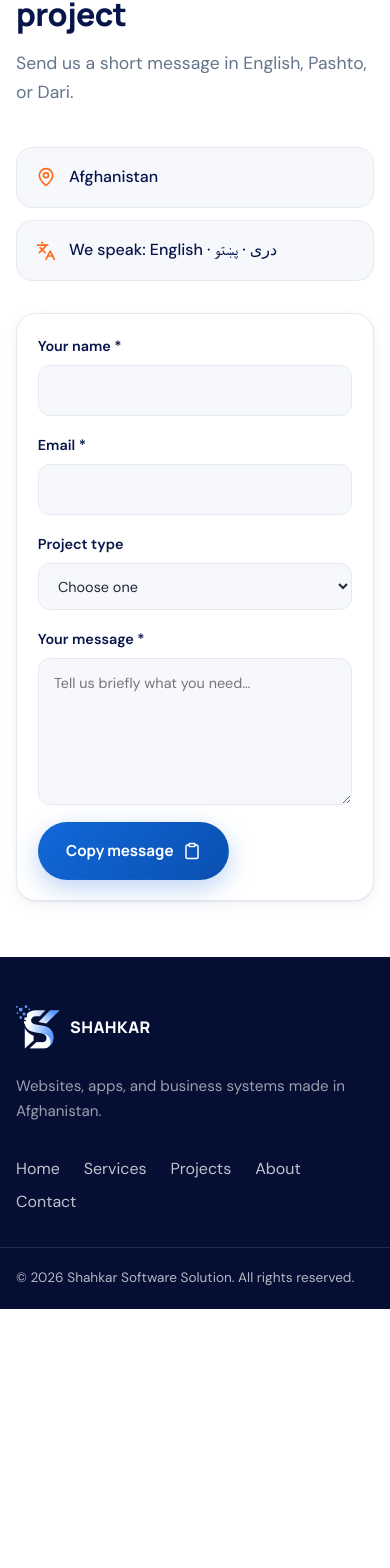
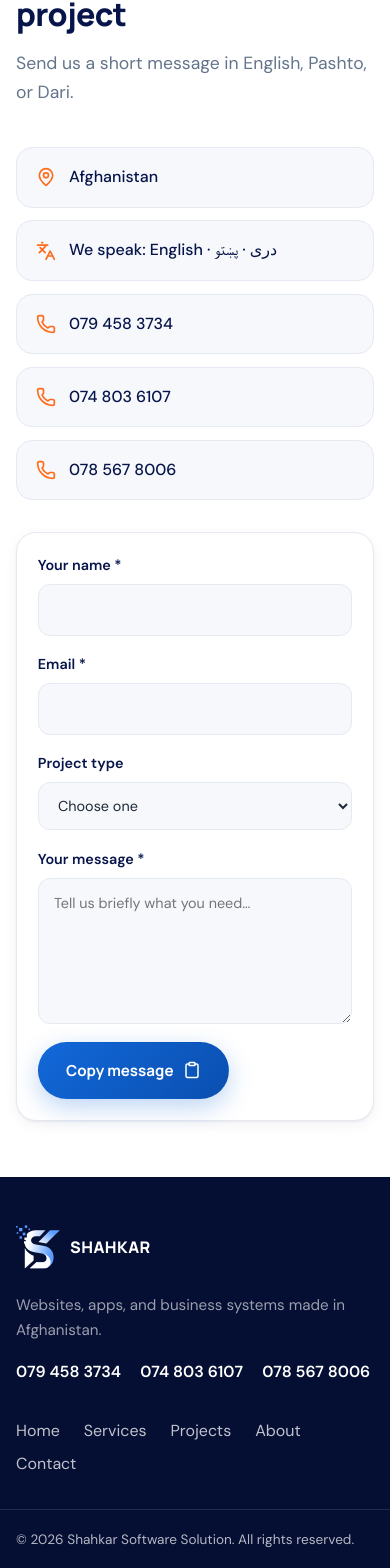
Before and after one commit to elhamuddinmayar/shahkar, a React (Vite) app: page /contact in a window 390 px wide. Shown: the part 209-1777 px from the top of the page. Before the commit the page ends 1518 px from the top, so only its background shows below. Built offline with nearby package versions, Linux system fonts and the light colour scheme.

Commit message:
add phone numbers

```diff
--- a/src/components/Footer.jsx
+++ b/src/components/Footer.jsx
@@ -1,6 +1,6 @@
 import { Link } from 'react-router-dom'
 import ShahkarLogo from './ShahkarLogo'
-import { company } from '../data/company'
+import { company, formatPhone, phoneLink } from '../data/company'
 import { navigation } from '../data/content'
 import { useLanguage } from '../i18n/LanguageContext'
 
@@ -11,6 +11,7 @@ export default function Footer() {
       <div className="footer-about">
         <Link to="/" className="brand brand--footer" dir="ltr"><ShahkarLogo size={44} tone="light" /><span>SHAHKAR<small>SOFTWARE SOLUTION</small></span></Link>
         <p>{t.footer.tagline}</p>
+        <div className="footer-phones">{company.phones.map(phone => <a key={phone} href={phoneLink(phone)} dir="ltr">{formatPhone(phone)}</a>)}</div>
       </div>
       <nav className="footer-links" aria-label="Footer">
         {navigation.map(([key, path]) => <Link key={path} to={path}>{t.nav[key]}</Link>)}
--- a/src/data/company.js
+++ b/src/data/company.js
@@ -3,6 +3,10 @@ export const company = {
   tagline: 'Software shaped around your business.',
   location: 'Afghanistan',
   email: '',
-  phone: '',
+  phones: ['0794583734', '0748036107', '0785678006'],
   socials: [],
 }
+
+// 0794583734 -> display "079 458 3734", link "tel:+93794583734"
+export const formatPhone = phone => phone.replace(/^(\d{3})(\d{3})(\d{4})$/, '$1 $2 $3')
+export const phoneLink = phone => `tel:+93${phone.replace(/^0/, '')}`
--- a/src/pages/Contact.jsx
+++ b/src/pages/Contact.jsx
@@ -1,7 +1,7 @@
 import { useState } from 'react'
-import { Check, Clipboard, Languages, Mail, MapPin, Send } from 'lucide-react'
+import { Check, Clipboard, Languages, Mail, MapPin, Phone, Send } from 'lucide-react'
 import { PageIntro } from '../components/Sections'
-import { company } from '../data/company'
+import { company, formatPhone, phoneLink } from '../data/company'
 import { useLanguage } from '../i18n/LanguageContext'
 import { languages } from '../i18n/translations'
 
@@ -45,6 +45,7 @@ export default function Contact() {
       <aside className="contact-info">
         <div><MapPin size={20} /><span>{c.location}</span></div>
         <div><Languages size={20} /><span>{c.languagesNote}: <bdi dir="ltr">{languages.map((item, index) => <span key={item.code}>{index > 0 && ' · '}<bdi lang={item.htmlLang}>{item.name}</bdi></span>)}</bdi></span></div>
+        {company.phones.map(phone => <a key={phone} href={phoneLink(phone)}><Phone size={20} /><span dir="ltr">{formatPhone(phone)}</span></a>)}
         {company.email && <a href={`mailto:${company.email}`}><Mail size={20} /><span>{company.email}</span></a>}
       </aside>
       <form className="contact-form" onSubmit={handleSubmit}>
--- a/src/site.css
+++ b/src/site.css
@@ -251,6 +251,8 @@ h1 em { font-style: normal; color: var(--orange); }
 .contact-info { display: grid; gap: 0.8rem; }
 .contact-info > * { display: flex; align-items: center; gap: 0.8rem; background: var(--mist); border: 1px solid var(--line); border-radius: 16px; padding: 1rem 1.2rem; color: var(--navy); font-weight: 500; }
 .contact-info svg { color: var(--orange); flex: none; }
+.contact-info a { transition: border-color 0.3s var(--ease), background 0.3s var(--ease); }
+.contact-info a:hover { border-color: var(--blue); background: var(--blue-tint); }
 .contact-form { display: grid; gap: 1.1rem; background: var(--white); border: 1px solid var(--line); border-radius: var(--radius); padding: clamp(1.3rem, 3vw, 2rem); box-shadow: var(--shadow-card); }
 .form-row { display: grid; grid-template-columns: 1fr 1fr; gap: 1.1rem; }
 @media (max-width: 560px) { .form-row { grid-template-columns: 1fr; } }
@@ -281,6 +283,9 @@ h1 em { font-style: normal; color: var(--orange); }
 .footer-links { display: flex; flex-wrap: wrap; gap: 0.4rem 1.5rem; align-content: flex-start; }
 .footer-links a { color: rgba(255, 255, 255, 0.75); transition: color 0.3s var(--ease); }
 .footer-links a:hover { color: var(--orange); }
+.footer-phones { display: flex; flex-wrap: wrap; gap: 0.3rem 1.2rem; margin-top: 1rem; }
+.footer-phones a { color: var(--white); font-weight: 600; transition: color 0.3s var(--ease); }
+.footer-phones a:hover { color: var(--orange); }
 .footer-bottom { border-top: 1px solid rgba(255, 255, 255, 0.12); padding-block: 1.2rem; font-size: 0.85rem; }
 
 /* ---------- 404 ---------- */
```
